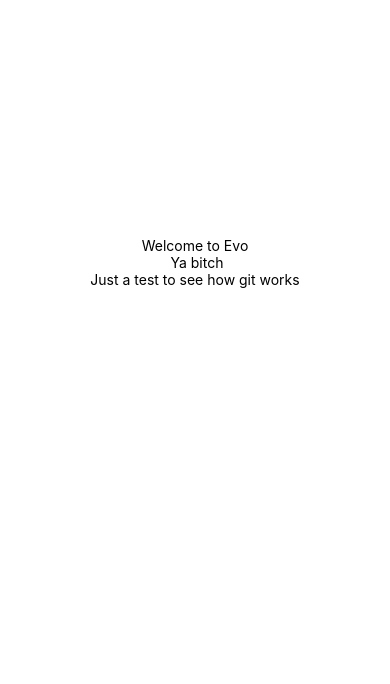
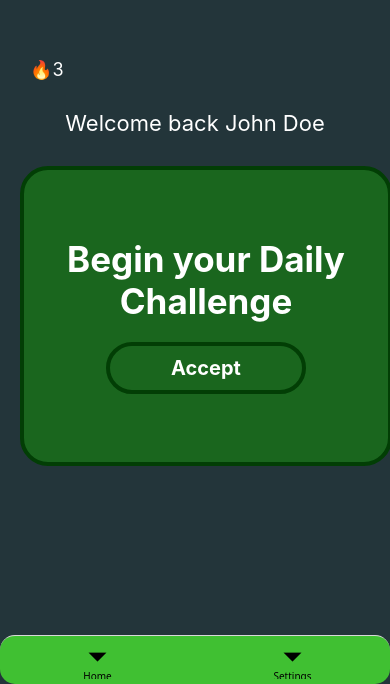
Before and after one commit to PatricioSal/EVO_App, a React Native app: screen /Home in a window 390 px wide. Shown: the part 160-844 px from the top of the page. Built offline with nearby package versions, Linux system fonts and the light colour scheme.

Commit message:
HOME SCREEN YAYA

```diff
--- a/App.js
+++ b/App.js
@@ -1,22 +1,54 @@
 import { StatusBar } from 'expo-status-bar';
 import { StyleSheet, Text, View } from 'react-native';
+import { NavigationContainer } from '@react-navigation/native';
+import { createBottomTabNavigator } from '@react-navigation/bottom-tabs';
+
+import HomeScreen from './HomeScreen';
+
+const Tab = createBottomTabNavigator();
 
 export default function App() {
   return (
+    <NavigationContainer>
+      <Tab.Navigator
+        screenOptions = {{
+          headerShown: false,
+          tabBarStyle: {backgroundColor: "#40C032",
+            borderRadius: 15,
+            position: 'absolute'
+          },
+          tabBarActiveTintColor: "#000000",
+          tabBarInactiveTintColor:'#000000'
+        }}
+
+      >
+        <Tab.Screen name ="Home" component={HomeScreen} />
+        <Tab.Screen name ="Settings" component={SettnigScreen} />
+      </Tab.Navigator>
+    </NavigationContainer>
+  );
+}
+
+
+
+function SettnigScreen(){
+  return (
     <View style={styles.container}>
-      <Text>Welcome to Evo</Text>
-      <Text> Ya bitch</Text>
-      <Text>Just a test to see how git works</Text>
-      <StatusBar style="auto" />
+      <Text style={styles.text}>Settings</Text>
     </View>
   );
 }
 
+
 const styles = StyleSheet.create({
   container: {
     flex: 1,
-    backgroundColor: '#fff',
+    backgroundColor: '#23353A',
     alignItems: 'center',
     justifyContent: 'center',
   },
+  text: {
+    color: '#fff',
+    fontSize: 20,
+  },
 });
--- /dev/null
+++ b/HomeScreen.js
@@ -0,0 +1,88 @@
+import React from 'react';
+import { View, Text, StyleSheet, TouchableOpacity } from 'react-native';
+
+export default function HomeScreen() {
+  return (
+    <View style={styles.container}>
+      {/* Top Bar */}
+        <View style={styles.topBar}>
+            <View style={styles.topIcons}>
+                <Text style={styles.iconText}>🔥3</Text>
+            </View>
+      </View>
+
+      {/* Welcome Message */}
+      <Text style={styles.welcome}>Welcome back John Doe</Text>
+        {/* Box for challenge */}
+      <View style={styles.bigbox}>
+            <Text style={styles.boxText}>Begin your Daily Challenge</Text>
+            <TouchableOpacity style={styles.Button}>
+                <Text style={styles.buttonText}>Accept</Text>
+            </TouchableOpacity>
+      </View>
+
+    </View>
+  );
+}
+
+const styles = StyleSheet.create({
+  container: {
+    flex: 1,
+    backgroundColor: '#23353A',
+    padding: 20,
+    justifyContent: 'center',
+  },
+  topBar: {
+    flexDirection: 'row',
+    justifyContent: 'space-between',
+    alignItems: 'center',
+    marginBottom: 30,
+  },
+  topIcons: {
+    flexDirection: 'row',
+    gap: 10,
+  },
+  iconText: {
+    color: '#fff',
+    fontSize: 18,
+    marginLeft: 10,
+  },
+  welcome: {
+    color: '#fff',
+    fontSize: 22,
+    marginBottom: 30,
+    textAlign:'center'
+  },
+    Button: {
+    backgroundColor: '#1A661E',
+    borderColor: '#023E05',
+    borderWidth: 4,
+    padding: 10,
+    borderRadius: 40,
+    alignItems: 'center',
+    width: 200
+  },
+  buttonText: {
+    color: '#fff',
+    fontWeight: 'bold',
+    fontSize: 20,
+  },
+  bigbox:{
+    backgroundColor: '#1A661E',
+    borderColor: '#023E05',
+    borderWidth: 4,
+    height:300,
+    width:372,
+    borderRadius:28,
+    justifyContent: 'center',
+    alignItems: 'center',
+    padding:20
+  },
+  boxText:{
+    color: '#fff',
+    fontSize: 35,
+    fontWeight: 'bold',
+    paddingBottom: 20,
+    textAlign: 'center'
+  },
+});
```
Also changed, not shown: package.json (+6 -1 lines), 1 other file (tests, documents, lock files or other folders).
